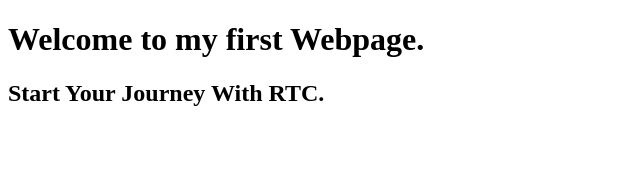
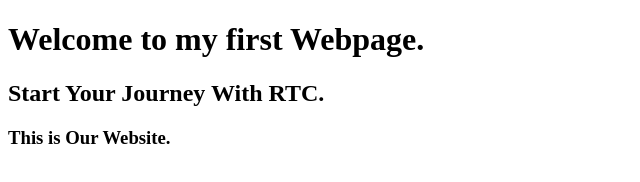
Before and after one commit to s123-4-create/1.html, a plain HTML site: page 1.html in a window 1280 px wide. Shown: the whole page, without its empty margins (0-640 px from the left). Drawn offline with Linux system fonts and the light colour scheme.

Commit message:
message added

```diff
--- a/1.html
+++ b/1.html
@@ -6,5 +6,6 @@
 <body>
     <h1>Welcome to my first Webpage.</h1>
     <h2>Start Your Journey With RTC.</h2>
+    <h3>This is Our Website.</h3>
 </body>
 </html>
```
